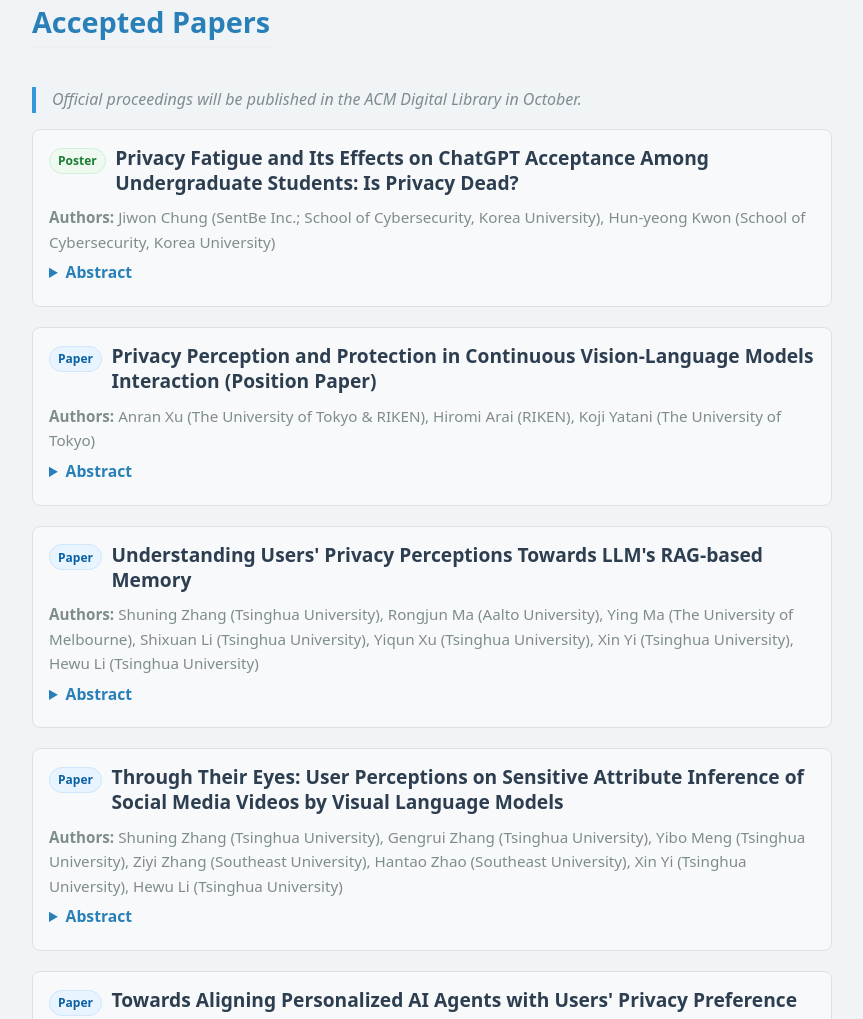
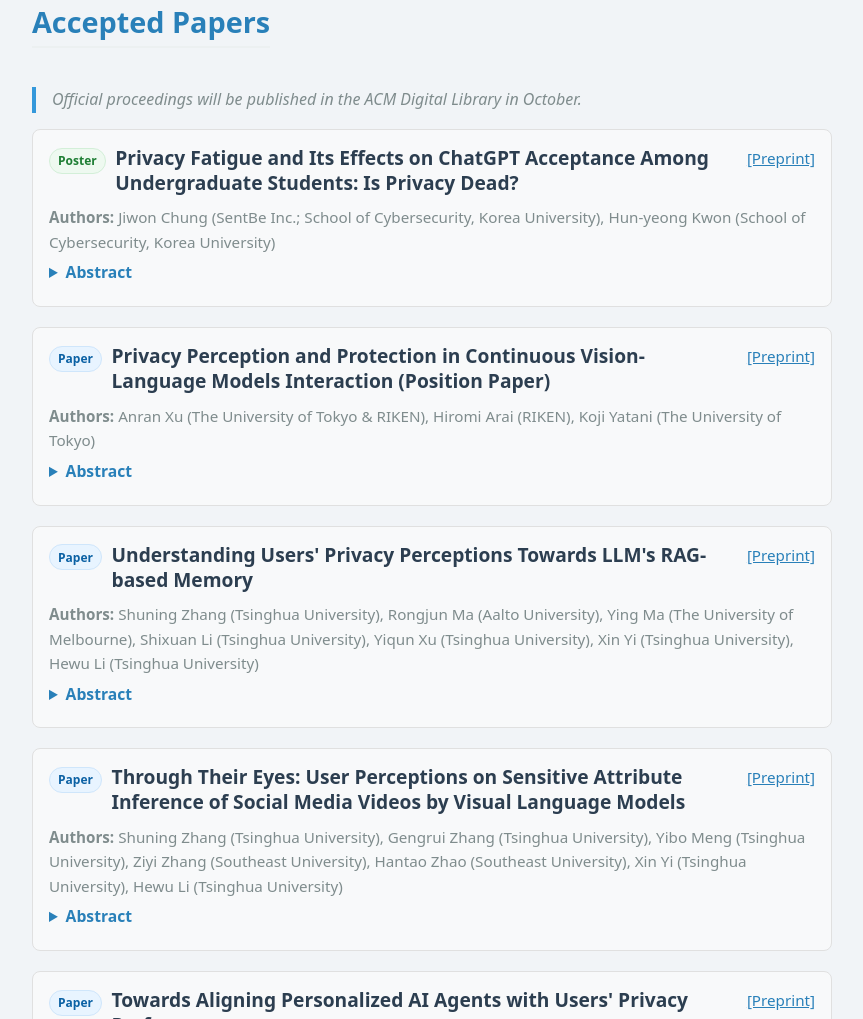
Before and after one commit to i7mist/haips-website, an Astro site: page / in a window 1280 px wide. Shown: the part 2531-3550 px from the top of the page, without its empty margins (208-1071 px from the left). Built offline with nearby package versions, Linux system fonts and the light colour scheme; Astro itself is replaced by a stand-in of ours.

Commit message:
show preprints

```diff
--- a/src/pages/index.astro
+++ b/src/pages/index.astro
@@ -92,6 +92,21 @@ function parseSubmissions(raw: string): Submission[] {
 }
 
 const acceptedSubmissions = parseSubmissions(abstractsRaw);
+const preprintLinks: string[] = [
+    'https://drive.google.com/file/d/1_ND2tTnZrq2j8DY-yRD1OFjZnfd8Nipf/view?usp=sharing',
+    'https://drive.google.com/file/d/1mPETg5gHGQKeK4EfLgVJpkDjrnZ3t0c4/view?usp=sharing',
+    'https://drive.google.com/file/d/1g2Jmr9tYyvn3dMrjN5xfzcZofcdX6990/view?usp=sharing',
+    'https://drive.google.com/file/d/1Qjf_xe2YNcWXYCGXCkfJWNWK00Y0N_w3/view?usp=sharing',
+    'https://drive.google.com/file/d/1QcRFap2jhr82ZA4eCzpKrPoh8I-7oXKU/view?usp=sharing',
+    'https://drive.google.com/file/d/1GCxFI1FSwodELchLoJvQ62L3ix-PEvbs/view?usp=sharing',
+    'https://drive.google.com/file/d/1z_laVQPFFJFhDb4fGma1PWg14r6Wknw4/view?usp=sharing',
+    'https://drive.google.com/file/d/16EES5o08Nrvjv4s11n5bFYGaqqxNMWG4/view?usp=sharing',
+    'https://drive.google.com/file/d/1RJ2jnWYxapwLHXDcmAm2Xa-o8tWJS2L0/view?usp=sharing',
+    'https://drive.google.com/file/d/1XKZSwBppsxLuduG57RAoK1s-Xj4Dz8Hb/view?usp=sharing',
+    'https://drive.google.com/file/d/1nZfPh9ua0Og_tKqA13ySFsQ_ggA_K9Go/view?usp=sharing',
+    'https://drive.google.com/file/d/1ZrI7KrJ2C44UUZdLSLeWLpFnxtORHc05/view?usp=sharing',
+    'https://drive.google.com/file/d/1C3FDyA_EivKrapeJrx7Pp9euCEkgAQZe/view?usp=sharing'
+];
 ---
 
 <Layout title="Home">
@@ -182,11 +197,14 @@ const acceptedSubmissions = parseSubmissions(abstractsRaw);
             <p>No accepted papers to display yet.</p>
         ) : (
             <ul class="accepted-list">
-                {acceptedSubmissions.map((s) => (
+                {acceptedSubmissions.map((s, idx) => (
                     <li class="accepted-item">
                         <div class="accepted-header">
                             <span class={`badge ${s.type === 'Paper' ? 'badge-paper' : s.type === 'Poster' ? 'badge-poster' : 'badge-unknown'}`}>{s.type}</span>
                             <h3 class="accepted-title">{s.title}</h3>
+                            {preprintLinks[idx] && (
+                                <a href={preprintLinks[idx]} target="_blank" rel="noopener noreferrer" class="preprint-link">[Preprint]</a>
+                            )}
                         </div>
                         {s.authors.length > 0 && (
                             <p class="accepted-authors">
@@ -617,5 +635,12 @@ const acceptedSubmissions = parseSubmissions(abstractsRaw);
         background: var(--accent-light);
         color: var(--text-secondary);
     }
+    .preprint-link {
+        margin-left: 0.5rem;
+        font-size: 0.95rem;
+        color: var(--accent-dark);
+        text-decoration: underline;
+        white-space: nowrap;
+    }
 
 </style>
```
